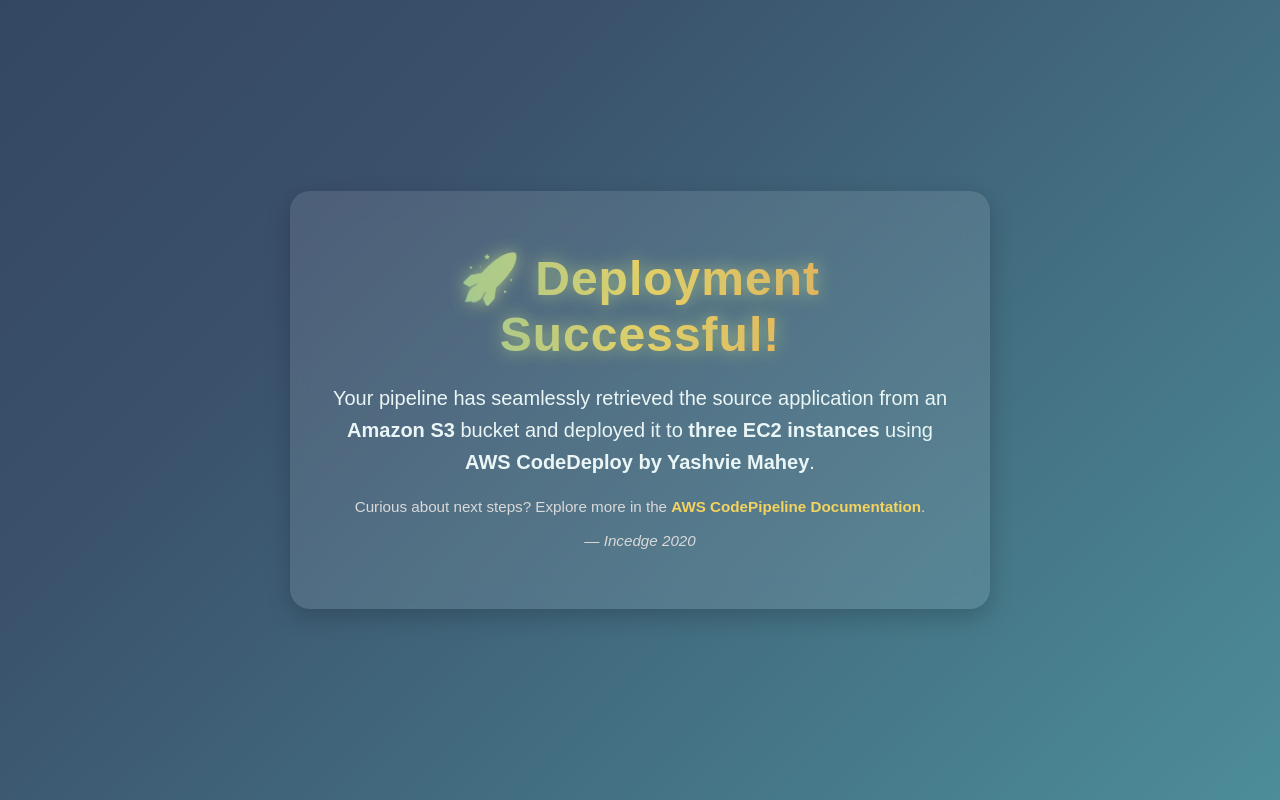
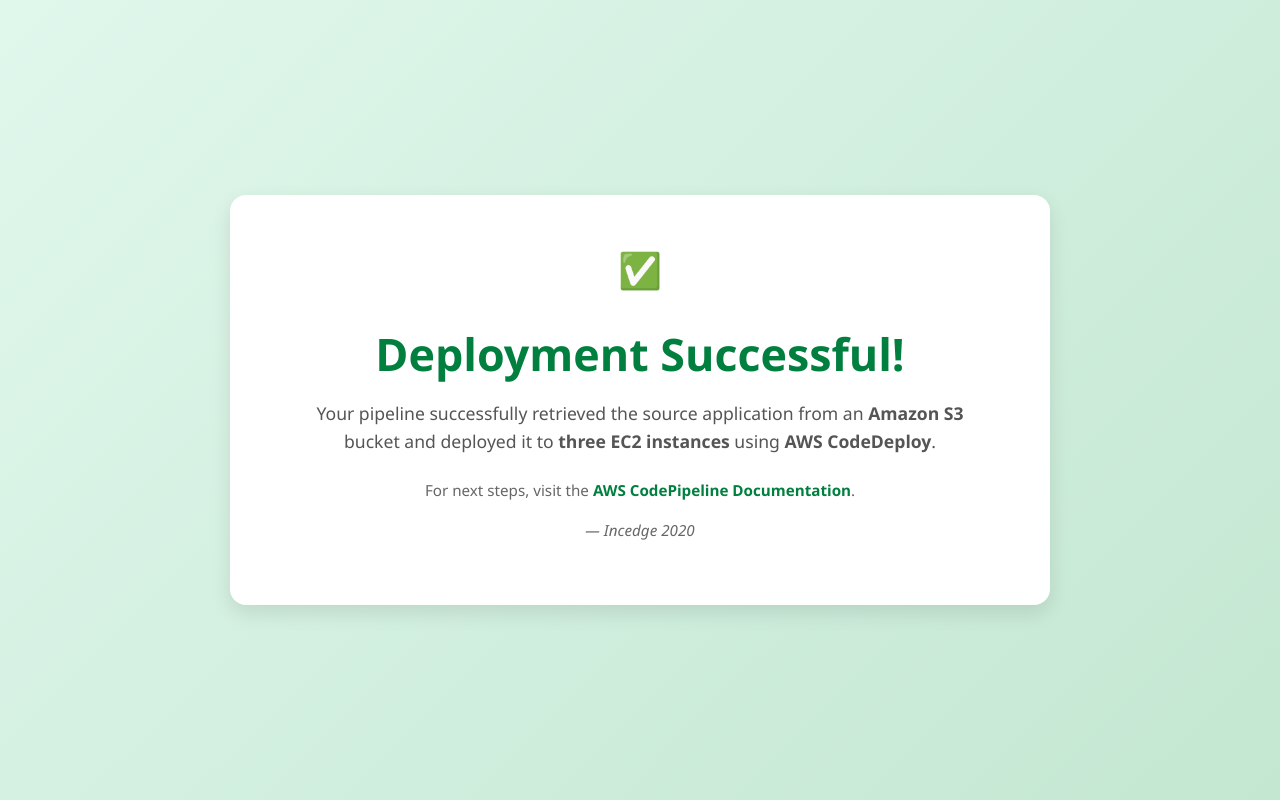
Before and after one commit to yashvieeeeee/mock, a plain HTML site: page index.html in a window 1280 px wide. Drawn offline with Linux system fonts and the light colour scheme.

Commit message:
Update index.html

```diff
--- a/index.html
+++ b/index.html
@@ -2,95 +2,76 @@
 <html lang="en">
 <head>
   <meta charset="utf-8">
-  <title>Deployment Success | AWS CodePipeline</title>
+  <title>Deployment Success</title>
   <style>
-    /* Reset and base styling */
-    * {
+    body {
       margin: 0;
-      padding: 0;
-      box-sizing: border-box;
-    }
-
-    body {
       height: 100vh;
       display: flex;
       justify-content: center;
       align-items: center;
-      background: linear-gradient(135deg, #0b132b, #1c2541, #3a506b, #5bc0be);
-      background-size: 400% 400%;
-      animation: gradientShift 12s ease infinite;
-      font-family: "Poppins", sans-serif;
-      color: #fff;
+      font-family: "Segoe UI", Roboto, sans-serif;
+      background: linear-gradient(135deg, #e0f7ec, #c3e7d1);
+      color: #2c3e50;
     }
 
-    @keyframes gradientShift {
-      0% { background-position: 0% 50%; }
-      50% { background-position: 100% 50%; }
-      100% { background-position: 0% 50%; }
-    }
-
-    .card {
-      background: rgba(255, 255, 255, 0.1);
-      border-radius: 20px;
-      padding: 60px 40px;
+    .container {
+      background: #ffffff;
+      padding: 50px 60px;
+      border-radius: 16px;
+      box-shadow: 0 8px 20px rgba(0, 0, 0, 0.1);
       text-align: center;
-      backdrop-filter: blur(12px);
-      box-shadow: 0 8px 25px rgba(0, 0, 0, 0.2);
       max-width: 700px;
     }
 
     h1 {
-      font-size: 3rem;
-      font-weight: 700;
-      letter-spacing: 1px;
-      background: linear-gradient(to right, #5bc0be, #f4d35e, #ee964b);
-      -webkit-background-clip: text;
-      -webkit-text-fill-color: transparent;
-      animation: glow 2s ease-in-out infinite alternate;
-    }
-
-    @keyframes glow {
-      from { text-shadow: 0 0 10px rgba(91,192,190,0.7); }
-      to { text-shadow: 0 0 25px rgba(244,211,94,0.9); }
+      color: #007f3f;
+      font-size: 2.8rem;
+      margin-bottom: 15px;
     }
 
     h2 {
-      font-size: 1.25rem;
       font-weight: 400;
+      font-size: 1.1rem;
+      color: #555;
       line-height: 1.6;
-      margin: 20px 0;
-      color: #eaf6f6;
+      margin-bottom: 25px;
     }
 
     p {
       font-size: 0.95rem;
-      margin-top: 20px;
-      color: #d9d9d9;
+      color: #666;
     }
 
     a {
-      color: #f4d35e;
+      color: #007f3f;
       text-decoration: none;
       font-weight: 600;
-      transition: all 0.3s ease;
+      transition: color 0.3s ease;
     }
 
     a:hover {
-      color: #ee964b;
-      text-shadow: 0 0 8px rgba(238, 150, 75, 0.8);
+      color: #004d25;
+    }
+
+    .emoji {
+      font-size: 2.2rem;
+      margin-bottom: 10px;
     }
   </style>
 </head>
 <body>
-  <div class="card">
-    <h1>🚀 Deployment Successful!</h1>
+  <div class="container">
+    <div class="emoji">✅</div>
+    <h1>Deployment Successful!</h1>
     <h2>
-      Your pipeline has seamlessly retrieved the source application from an
+      Your pipeline successfully retrieved the source application from an
       <strong>Amazon S3</strong> bucket and deployed it to
-      <strong>three EC2 instances</strong> using <strong>AWS CodeDeploy by Yashvie Mahey</strong>.
+      <strong>three EC2 instances</strong> using
+      <strong>AWS CodeDeploy</strong>.
     </h2>
     <p>
-      Curious about next steps? Explore more in the
+      For next steps, visit the
       <a href="https://docs.aws.amazon.com/codepipeline" target="_blank">AWS CodePipeline Documentation</a>.
       <br><br>
       <em>— Incedge 2020</em>
```
